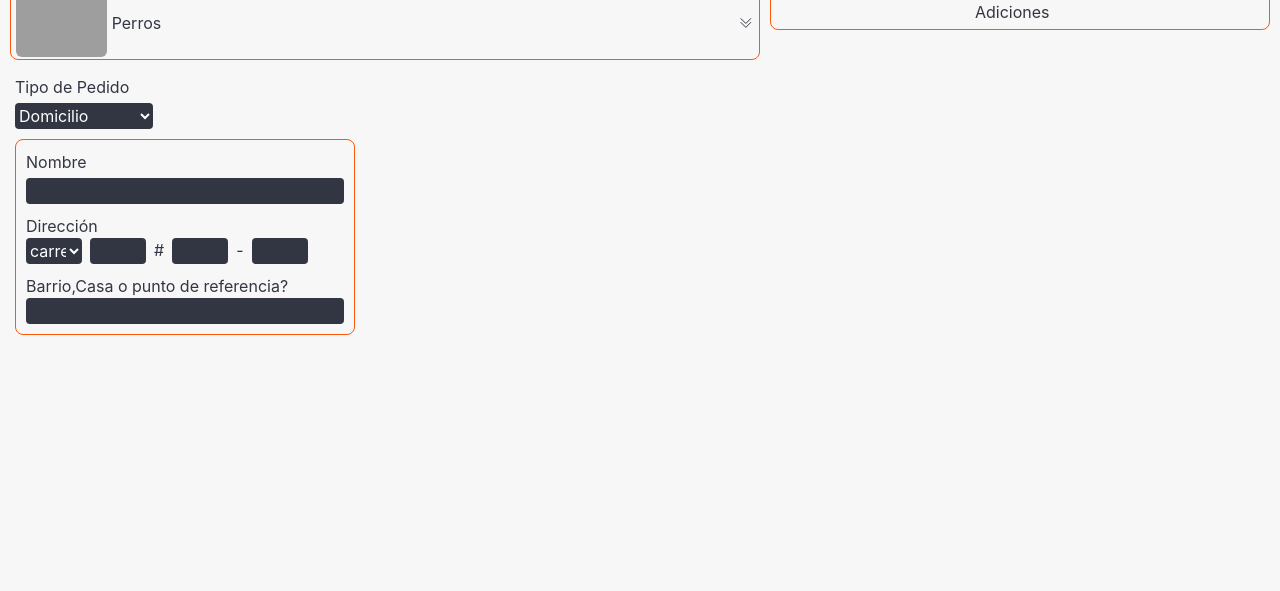
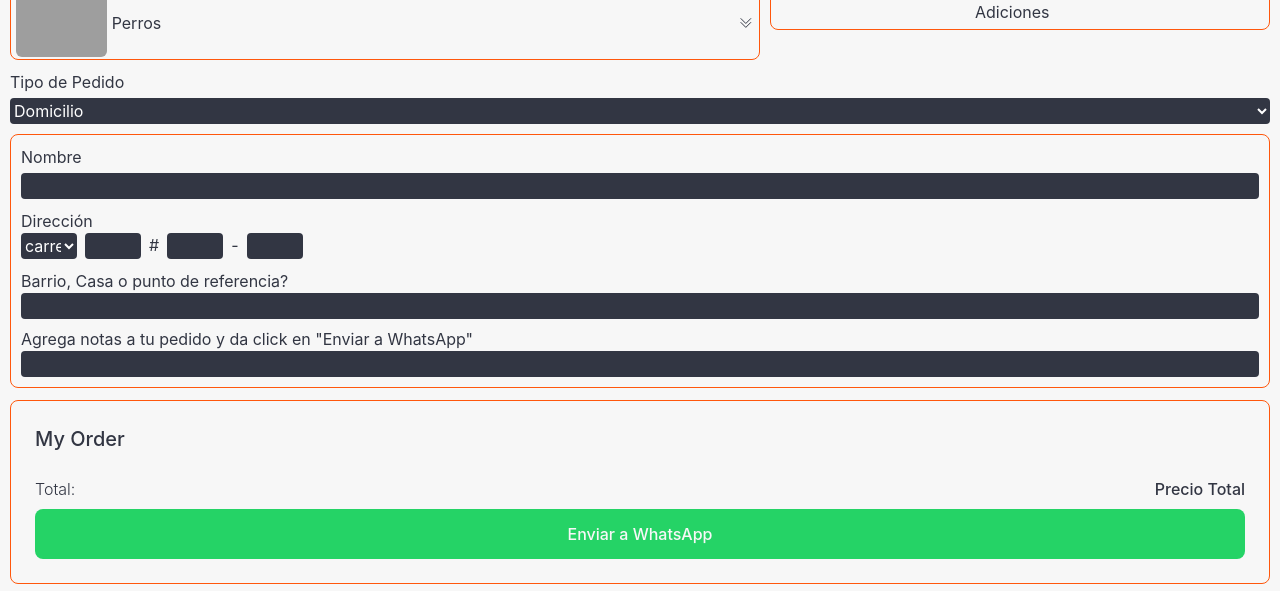
Before and after one commit to BashS117/herencia-restaurante, a React (Vite) app: page /#/ in a window 1280 px wide. Shown: the part 786-1377 px from the top of the page. Before the commit the page ends 1136 px from the top, so only its background shows below. Built offline with nearby package versions, Linux system fonts and the light colour scheme; grey boxes are pictures that could not be loaded.

Commit message:
add & style shoppingCart component

```diff
--- a/src/components/0rderForm/index.jsx
+++ b/src/components/0rderForm/index.jsx
@@ -4,8 +4,8 @@ import { useForm } from 'react-hook-form'
 const OrderForm = () => {
   const {register, handleSubmit}=useForm
   return (
-    <div className=' w-[350px] p-[5px]'>
-      <div className='flex flex-col items-start gap-1 mb-[10px]'>
+    <div className=' w-[full] text-left mb-3'>
+      <div className='flex flex-col  gap-1 mb-[10px]'>
           <label htmlFor="">Tipo de Pedido</label>
          <select name="" id="">
           <option value="domi">Domicilio</option>
@@ -15,12 +15,12 @@ const OrderForm = () => {
 
 
       <form className='border border-orange rounded-lg  p-[10px]' action="">
-        <div className=' flex flex-col items-start gap-1 mb-[10px]'>
+        <div className=' flex flex-col  gap-1 mb-[10px]'>
           <label htmlFor="">Nombre</label>
           <input className='w-full' type="text"  name=''/>
         </div>
 
-        <div className='flex flex-col items-start mb-[10px]' >
+        <div className='flex flex-col  mb-[10px]' >
           <label htmlFor="">Dirección</label>
           <div className='flex gap-2'>
             <select className='w-14' name="" id="">
@@ -37,8 +37,12 @@ const OrderForm = () => {
           </div>
 
         </div>
-        <div className='flex flex-col items-start'  >
-          <label htmlFor="">Barrio,Casa o punto de referencia?</label>
+        <div className='flex flex-col mb-2'  >
+          <label htmlFor="">Barrio, Casa o punto de referencia?</label>
+          <input className='w-full' type="text"  name=''/>
+        </div>
+        <div className='flex flex-col '  >
+          <label htmlFor="">Agrega notas a tu pedido y da click en "Enviar a WhatsApp"</label>
           <input className='w-full' type="text"  name=''/>
         </div>
       </form>
--- a/src/components/Order/index.jsx
+++ b/src/components/Order/index.jsx
@@ -1,10 +1,12 @@
 import React from 'react'
 import OrderForm from '../0rderForm'
+import ShoppingCart from '../shoppingCart'
 
 const Order = () => {
   return (
     <div>
         <OrderForm/>
+        <ShoppingCart/>
     </div>
   )
 }
--- /dev/null
+++ b/src/components/shoppingCart/index.jsx
@@ -0,0 +1,44 @@
+import React from 'react'
+import { Link } from 'react-router-dom'
+
+const ShoppingCart = () => {
+  return (
+    <div className='border border-orange rounded-lg'>
+        <div className='flex justify-between items-center p-6'>
+          <h2 className='font-medium text-xl'>My Order</h2>
+        </div>
+    <div className='px-6 overflow-y-scroll flex-1'>
+    {/* {cartProducts.map(product=>(
+      <OrderCard
+      key={product.id}
+      id={product.id}
+      title={product.title}
+      imageUrl={product.images}
+      price={product.price}
+      handleDelete={handleDelete}
+      />
+  ))}
+   */}
+    </div>
+
+    <div className='px-6 mb-6'>
+      <p className='flex justify-between items-center mb-2'>
+        <span className='font-light'>Total:</span>
+        <span className='font-medium '>Precio Total</span>
+      </p>
+      <Link to=''>
+        <button
+    className='w-full bg-[#25d366] py-3 text-white rounded-lg'
+     >
+    Enviar a WhatsApp
+    </button>
+      </Link>
+
+    </div>
+
+
+  </div>
+  )
+}
+
+export default ShoppingCart
```
